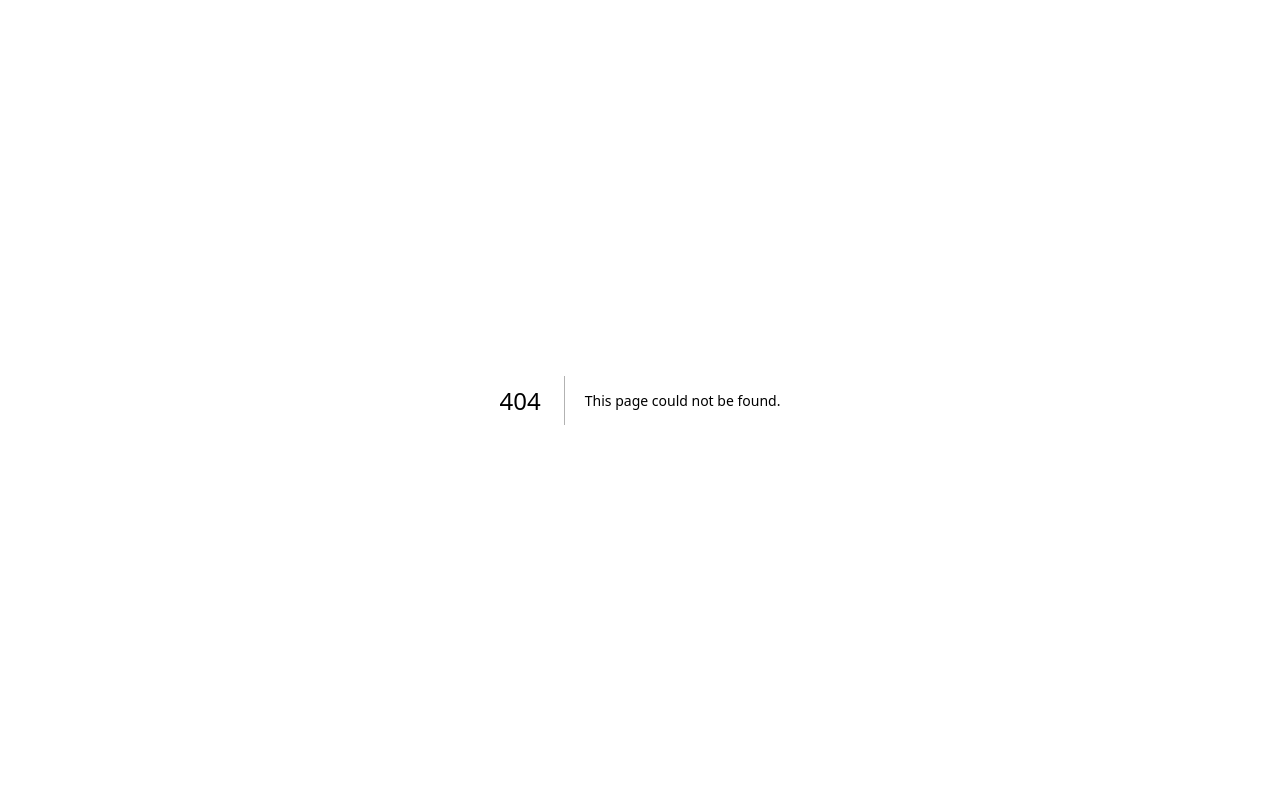
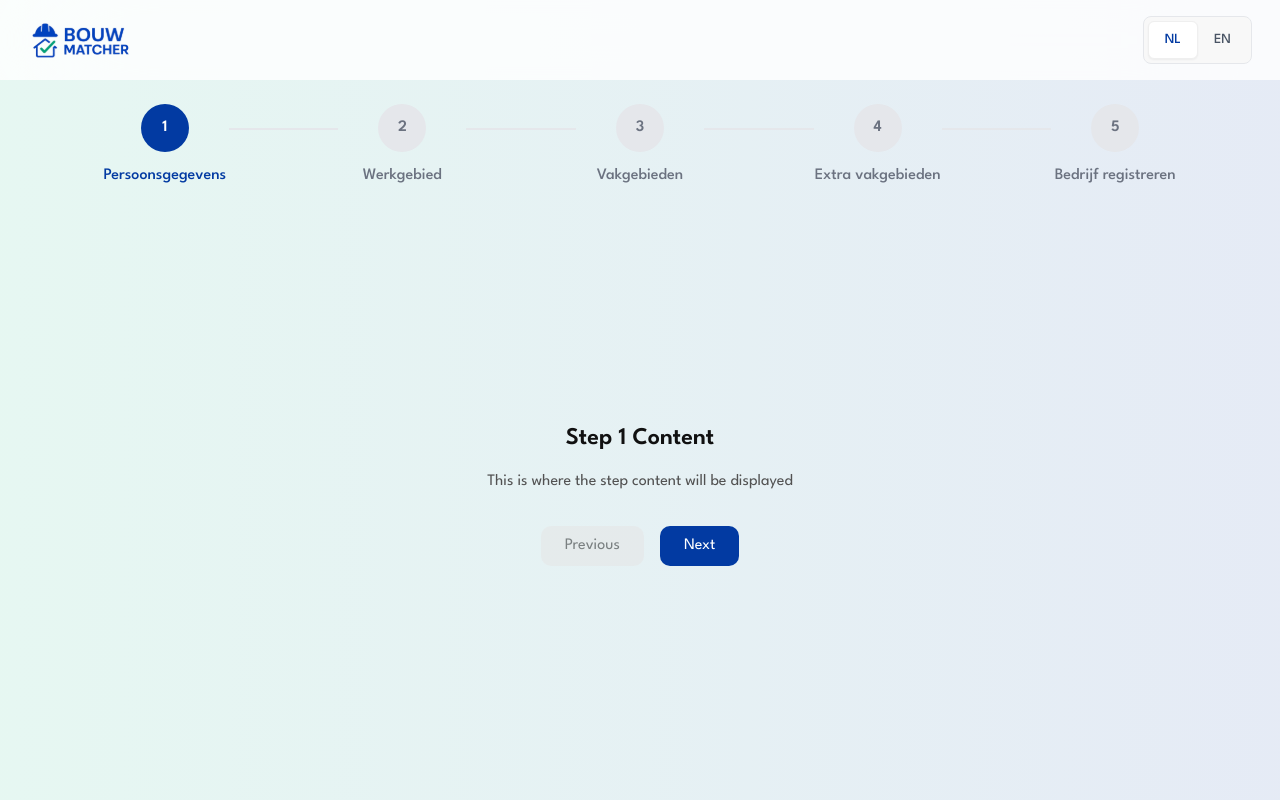
Before and after one commit to invosoltechnologies/bouwmatcher, a Next.js app: page /auth/register in a window 1280 px wide. Before the commit this address had no page. Built offline with nearby package versions, Linux system fonts and the light colour scheme.

Commit message:
Add steps bar

```diff
--- /dev/null
+++ b/src/app/auth/register/page.tsx
@@ -0,0 +1,55 @@
+'use client';
+
+import { useState } from 'react';
+import AuthNavbar from '@/components/auth/AuthNavbar';
+import RegistrationSteps from '@/components/auth/RegistrationSteps';
+
+export default function RegisterPage() {
+  const [currentStep, setCurrentStep] = useState(1);
+
+  return (
+    <div
+      className='min-h-screen pt-26 flex flex-col'
+      style={{
+        background:
+          'linear-gradient(90deg, rgba(10, 178, 126, 0.1) 0%, rgba(2, 58, 162, 0.1) 100%)',
+      }}
+    >
+      <AuthNavbar />
+
+      <RegistrationSteps currentStep={currentStep} />
+
+      <main className='flex-1 flex items-center justify-center px-4 py-12'>
+        <div className='w-full max-w-3xl'>
+          {/* Step content will go here */}
+          <div className='text-center'>
+            <h2 className='text-2xl font-semibold mb-4'>
+              Step {currentStep} Content
+            </h2>
+            <p className='text-neutral-600 mb-8'>
+              This is where the step content will be displayed
+            </p>
+
+            {/* Temporary navigation buttons for testing */}
+            <div className='flex gap-4 justify-center'>
+              <button
+                onClick={() => setCurrentStep(Math.max(1, currentStep - 1))}
+                disabled={currentStep === 1}
+                className='px-6 py-2 bg-neutral-200 rounded-lg disabled:opacity-50'
+              >
+                Previous
+              </button>
+              <button
+                onClick={() => setCurrentStep(Math.min(5, currentStep + 1))}
+                disabled={currentStep === 5}
+                className='px-6 py-2 bg-primary text-white rounded-lg disabled:opacity-50'
+              >
+                Next
+              </button>
+            </div>
+          </div>
+        </div>
+      </main>
+    </div>
+  );
+}
--- /dev/null
+++ b/src/components/auth/RegistrationSteps.tsx
@@ -0,0 +1,96 @@
+'use client';
+
+import { Check } from 'lucide-react';
+
+type StepStatus = 'completed' | 'in-progress' | 'default';
+
+interface Step {
+  number: number;
+  label: string;
+  status: StepStatus;
+}
+
+interface RegistrationStepsProps {
+  currentStep: number;
+}
+
+export default function RegistrationSteps({ currentStep }: RegistrationStepsProps) {
+  const steps: Step[] = [
+    { number: 1, label: 'Persoonsgegevens', status: 'default' },
+    { number: 2, label: 'Werkgebied', status: 'default' },
+    { number: 3, label: 'Vakgebieden', status: 'default' },
+    { number: 4, label: 'Extra vakgebieden', status: 'default' },
+    { number: 5, label: 'Bedrijf registreren', status: 'default' },
+  ];
+
+  // Update step statuses based on current step
+  const stepsWithStatus = steps.map((step, index) => {
+    if (index + 1 < currentStep) {
+      return { ...step, status: 'completed' as StepStatus };
+    } else if (index + 1 === currentStep) {
+      return { ...step, status: 'in-progress' as StepStatus };
+    }
+    return step;
+  });
+
+  return (
+    <div className='w-full bg-transparent custom-container'>
+        <div className='flex items-start justify-between'>
+          {stepsWithStatus.map((step, index) => (
+            <div key={step.number} className='flex flex-col items-center relative flex-1'>
+              {/* Step Circle */}
+              <div
+                className={`
+                  w-12 h-12 rounded-full flex items-center justify-center text-base font-semibold transition-all z-10
+                  ${
+                    step.status === 'completed'
+                      ? 'bg-accent text-white'
+                      : step.status === 'in-progress'
+                      ? 'bg-primary text-white'
+                      : 'bg-gray-200 text-muted-foreground'
+                  }
+                `}
+              >
+                {step.status === 'completed' ? (
+                  <Check className='w-5 h-5' />
+                ) : (
+                  step.number
+                )}
+              </div>
+
+              {/* Step Label */}
+              <span
+                className={`
+                  mt-3 text-sm md:text-base text-center whitespace-nowrap font-medium
+                  ${
+                    step.status === 'in-progress'
+                      ? 'text-primary'
+                      : step.status === 'completed'
+                      ? 'text-accent'
+                      : 'text-muted-foreground'
+                  }
+                `}
+              >
+                {step.label}
+              </span>
+
+              {/* Connector Line */}
+              {index < stepsWithStatus.length - 1 && (
+                <div className='absolute top-6 left-1/2 w-full h-[2px] z-0 px-16'>
+                  <div className='w-full h-full bg-gray-200'>
+                    <div
+                      className={`h-full transition-all ${
+                        step.status === 'completed'
+                          ? 'bg-green-500 w-full'
+                          : 'w-0'
+                      }`}
+                    />
+                  </div>
+                </div>
+              )}
+            </div>
+          ))}
+        </div>
+    </div>
+  );
+}
```
Also changed, not shown: public/images/auth/login-header-mob.svg (added).
